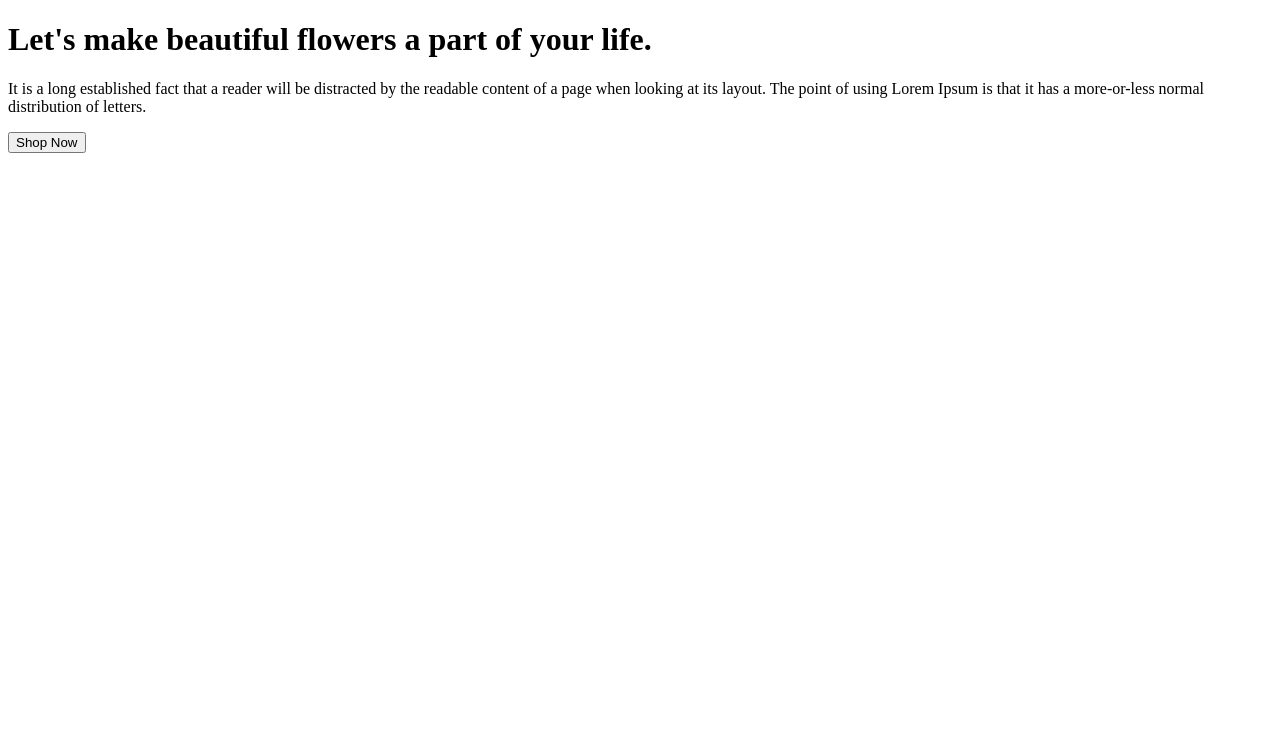
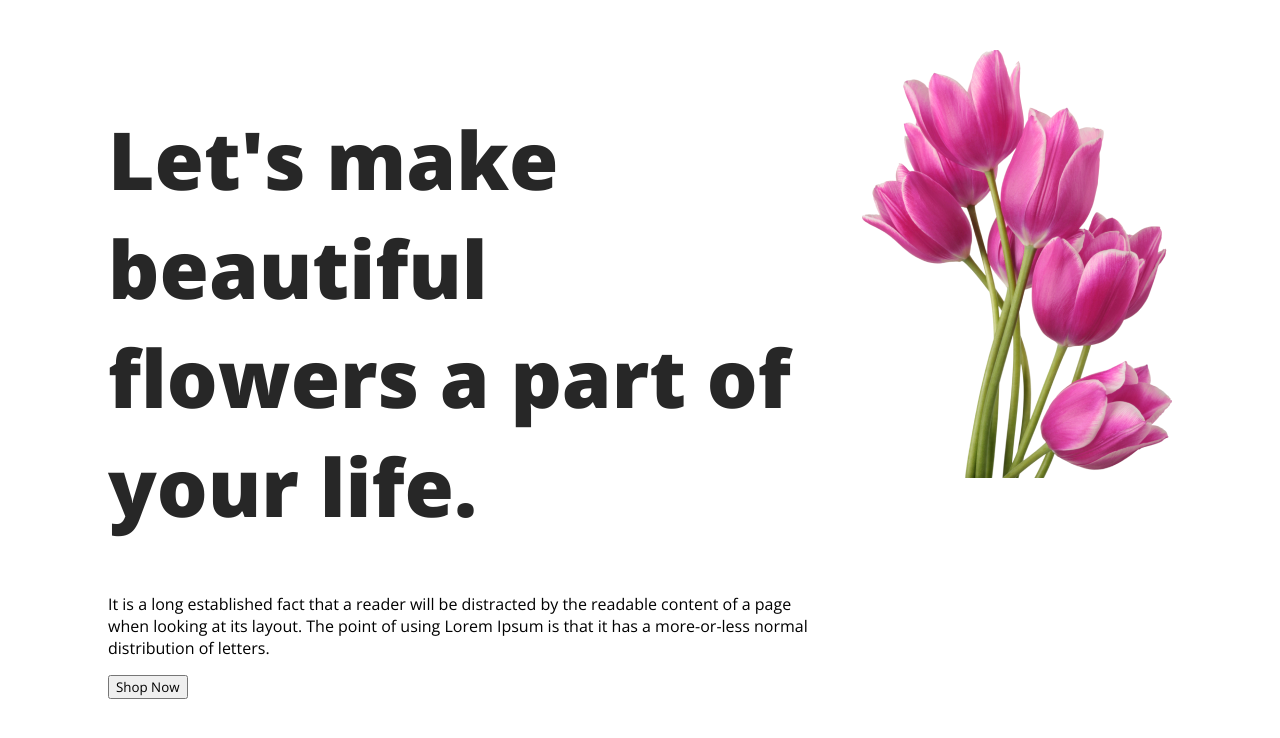
Before and after one commit to Malamin78600/Assignment-Flower-Shop, a plain HTML site: page index.html in a window 1280 px wide. Drawn offline with nearby package versions, Linux system fonts and the light colour scheme.

Commit message:
added new things

```diff
--- a/index.html
+++ b/index.html
@@ -1,19 +1,30 @@
 <!DOCTYPE html>
 <html lang="en">
+
 <head>
     <meta charset="UTF-8">
     <meta name="viewport" content="width=device-width, initial-scale=1.0">
     <title>Assignment Flower Shop</title>
+    <link rel="preconnect" href="https://fonts.googleapis.com">
+    <link rel="preconnect" href="https://fonts.gstatic.com" crossorigin>
+    <link href="https://fonts.googleapis.com/css2?family=Lato:wght@400;700&family=Open+Sans:wght@400;800&display=swap"
+        rel="stylesheet">
+    <link rel="stylesheet" href="styles.css">
 </head>
+
 <body>
     <header>
-        <div>
+        <div class="heading">
             <h1>
                 Let's make beautiful flowers a part of your life.
             </h1>
-            <p>It is a long established fact that a reader will be distracted by the readable content of a page when looking at its layout. The point of using Lorem Ipsum is that it has a more-or-less normal distribution of letters.</p>
+            <p>It is a long established fact that a reader will be distracted by the readable content of a page when
+                looking at its layout. The point of using Lorem Ipsum is that it has a more-or-less normal distribution
+                of letters.</p>
             <button>Shop Now</button>
         </div>
+    <div class="heading-flower"><img src="Images/pngwing 6.png" alt=""></div>
+
     </header>
     <main>
 
@@ -22,4 +33,5 @@
 
     </footer>
 </body>
+
 </html>
--- /dev/null
+++ b/styles.css
@@ -0,0 +1,29 @@
+* {
+    font-family: 'Lato', sans-serif;
+    font-family: 'Open Sans', sans-serif;
+}
+
+header {
+    display: flex;
+}
+
+header {
+    margin: 50px 100px;
+}
+
+h1 {
+    color: #272727;
+    font-size: 80px;
+    font-style: normal;
+    font-weight: 800;
+    line-height: normal;
+}
+
+
+.heading-flower {
+    padding-left: 50px;
+    width: 635px;
+    height: 500px;
+    /* flex-shrink: 0; */
+
+}
```
